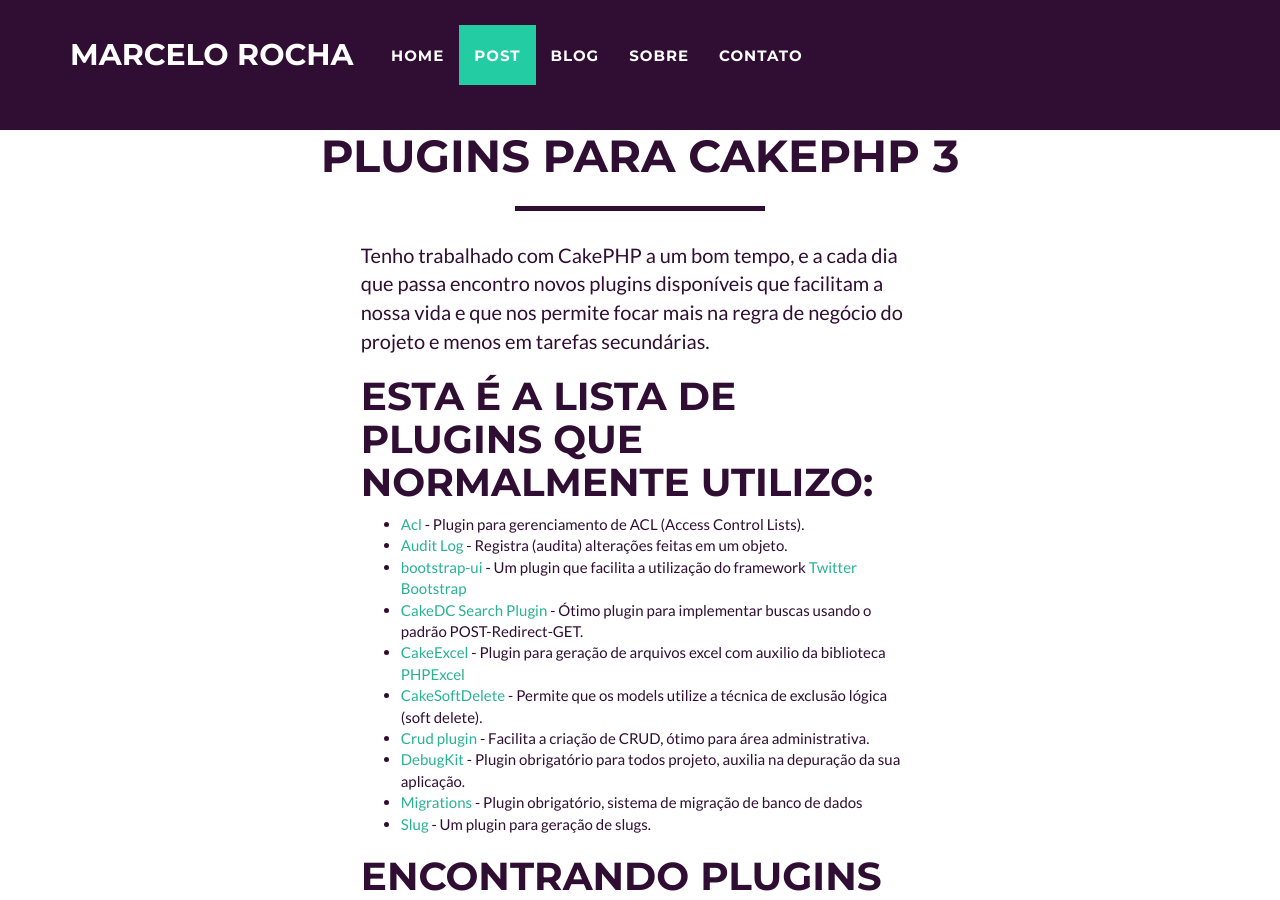
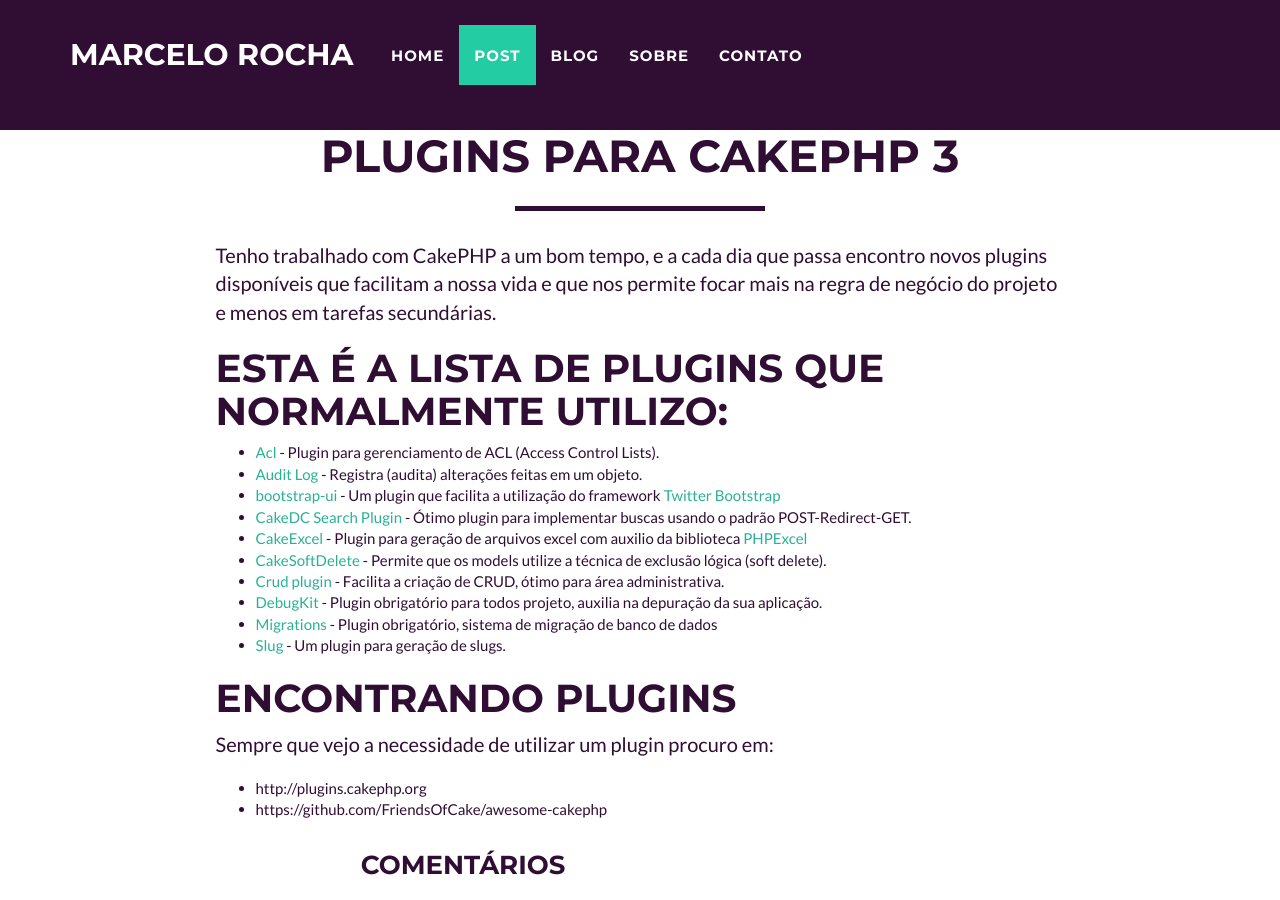
Before and after one commit to rochamarcelo/rochamarcelo.github.io, a Jekyll site: the page built from _posts/2015-11-21-plugins-para-cakephp-3.markdown, in a window 1280 px wide and 900 px high. Built offline with Jekyll 4.4.1, drawn with Linux system fonts in a browser that asks for light colours; comment, search, counter and statistics services are not loaded.

Commit message:
Update post.html

```diff
--- a/_includes/post.html
+++ b/_includes/post.html
@@ -9,7 +9,7 @@
               </div>
           </div>
           <div class="row">
-              <article class="col-lg-8 col-lg-offset-2">{{ content }}</article>
+              <article class="col-lg-12">{{ content }}</article>
               {% include disqus_thread.html%}
           </div>
       </div>
```
